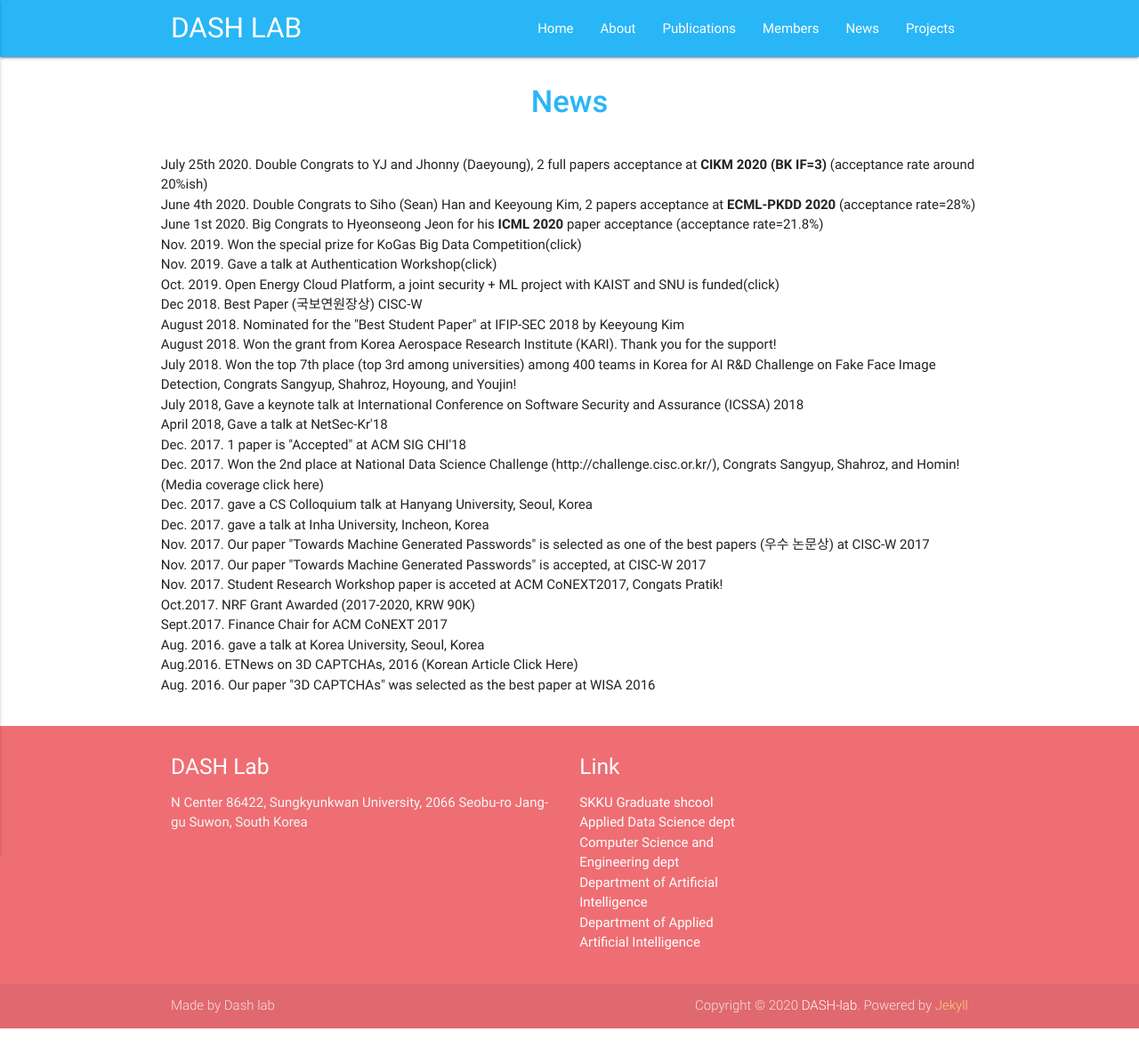
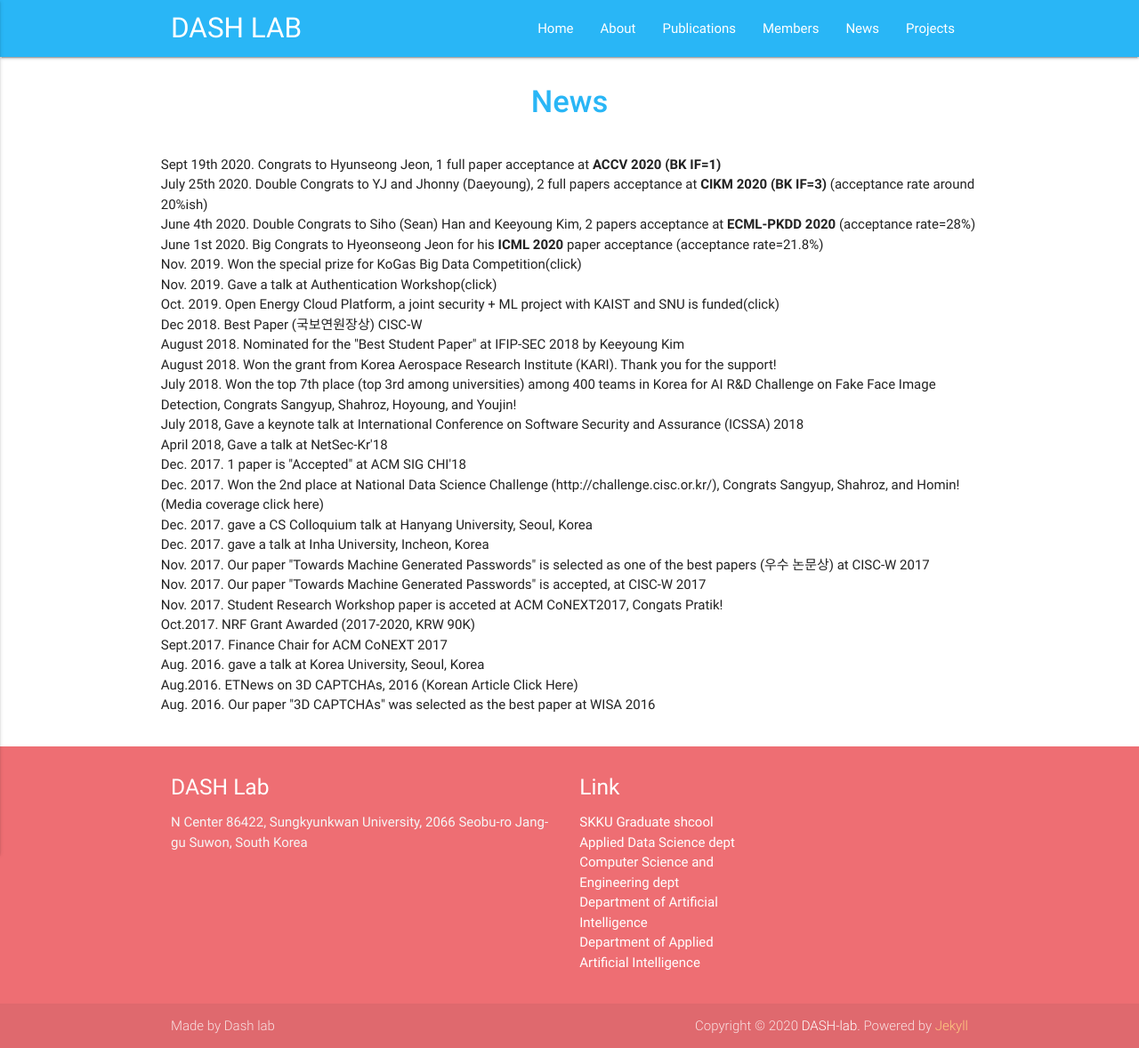
Before and after one commit to Yurim990507/DASH-Lab.github.io, a Jekyll site: the page built from example4.md, in a window 1280 px wide. Shown: the whole page at 89% size. Built offline with Jekyll 4.4.1, drawn with Linux system fonts in a browser that asks for light colours; before the commit the page ends 1156 px from its top, so only the background shows below that.

Commit message:
Update example4.md

```diff
--- a/example4.md
+++ b/example4.md
@@ -8,6 +8,7 @@ permalink: /News/
 
 <div class="section">
     <div class="row">
+Sept 19th 2020. Congrats to Hyunseong Jeon, 1 full paper acceptance at <b>ACCV 2020 (BK IF=1)</b> <br>
 July 25th 2020. Double Congrats to YJ and Jhonny (Daeyoung), 2 full papers acceptance at <b>CIKM 2020 (BK IF=3)</b> (acceptance rate around 20%ish) <br>
 June 4th 2020. Double Congrats to Siho (Sean) Han and Keeyoung Kim, 2 papers acceptance at <b>ECML-PKDD 2020</b> (acceptance rate=28%) <br>
 June 1st 2020. Big Congrats to Hyeonseong Jeon for his <b>ICML 2020</b> paper acceptance (acceptance rate=21.8%) <br>
```
